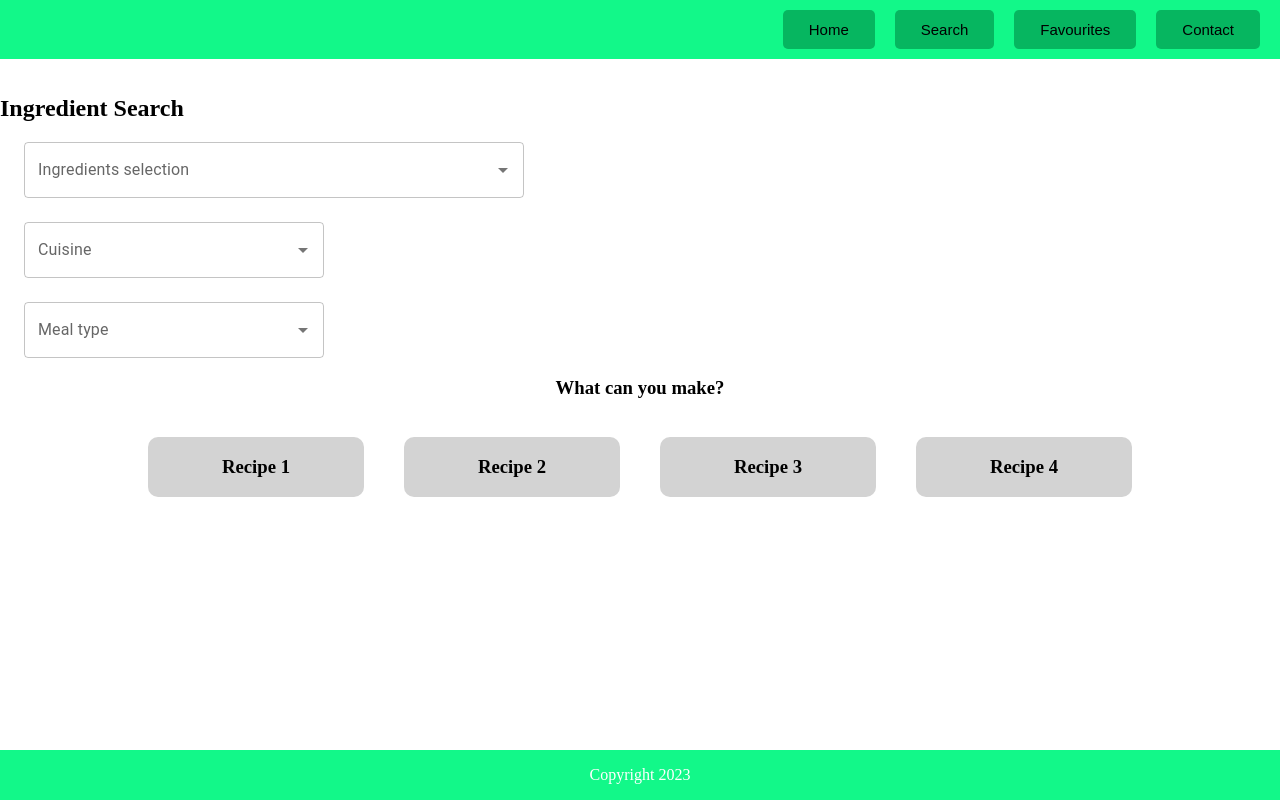
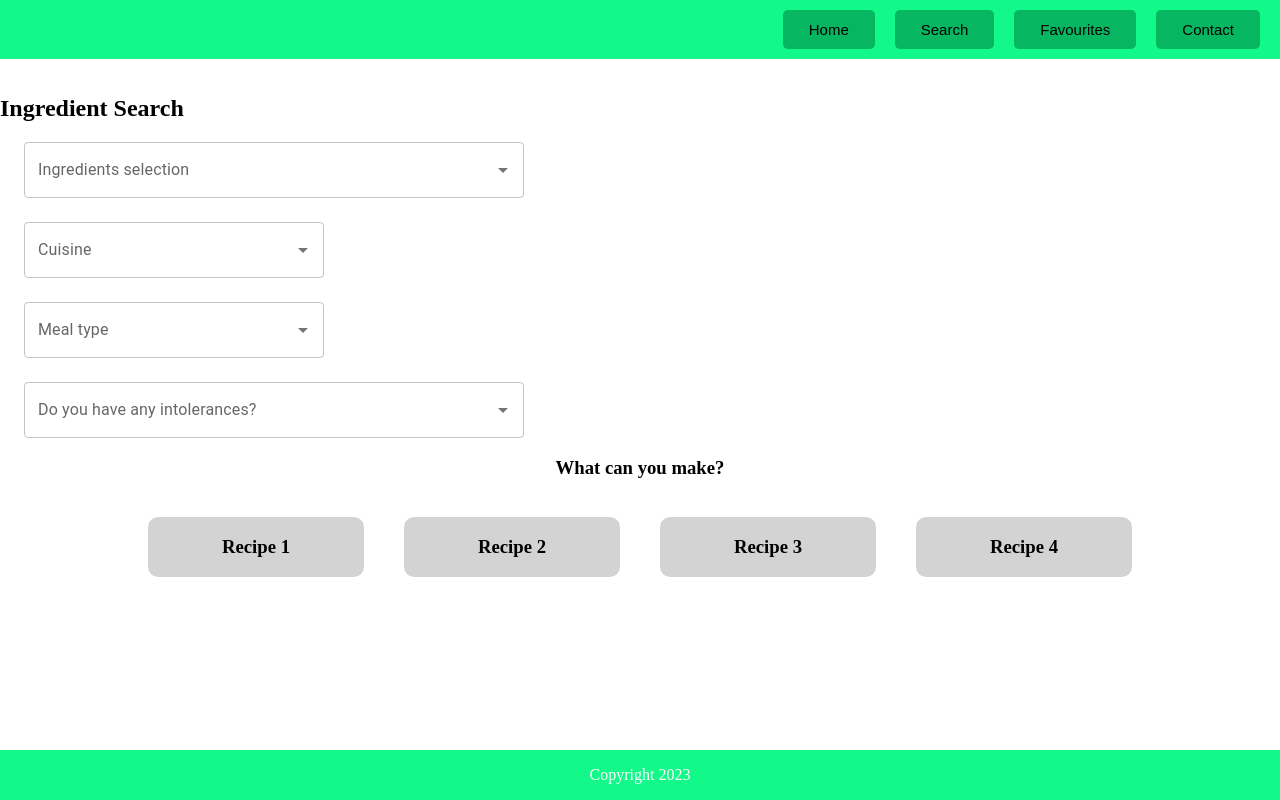
Before and after one commit to koolleeo/Hello-Crumbs-Project, a React (Create React App) app: page /search in a window 1280 px wide. Built offline with nearby package versions, Linux system fonts and the light colour scheme.

Commit message:
search page updated. Added food intolerances dropdown box, intolerances list and state

```diff
--- a/src/pages/SearchPage.js
+++ b/src/pages/SearchPage.js
@@ -4,6 +4,12 @@ import { useState } from "react";
 import Autocomplete from '@mui/material/Autocomplete';
 import TextField from '@mui/material/TextField';
 import Stack from '@mui/material/Stack';
+import { Checkbox } from "@mui/material";
+import CheckBoxOutlineBlankIcon from '@mui/icons-material/CheckBoxOutlineBlank';
+import CheckBoxIcon from '@mui/icons-material/CheckBox';
+
+const icon = <CheckBoxOutlineBlankIcon fontSize="small" />;
+const checkedIcon = <CheckBoxIcon fontSize="small" />;
 
 
 function SearchPage() {
@@ -19,6 +25,10 @@ function SearchPage() {
   // define state for meal type
 
     const [mealType, setMealType] = useState([]);
+
+  // define state for intolerances
+
+    const [intolerance, setIntolerance] = useState([]);
 
 
   return (
@@ -101,6 +111,37 @@ function SearchPage() {
                   sx={{ width: 300 }}
                   renderInput={(params) => <TextField {...params} label="Meal type" />}
                 />
+
+                {/* intolerances */}
+
+                <Autocomplete
+                      multiple
+                      id="checkboxes-tags-demo"
+                      options={intolerances}
+                      disableCloseOnSelect
+                      getOptionLabel={(option) => option.type}
+
+                      onChange={(event, newValue) => {
+                        event.preventDefault();
+                        setIntolerance(newValue);
+                      }}
+
+                      renderOption={(props, option, { selected }) => (
+                        <li {...props}>
+                          <Checkbox
+                            icon={icon}
+                            checkedIcon={checkedIcon}
+                            style={{ marginRight: 8 }}
+                            checked={selected}
+                          />
+                          {option.type}
+                        </li>
+                      )}
+                      style={{ width: 500 }}
+                      renderInput={(params) => (
+                        <TextField {...params} label="Do you have any intolerances?" placeholder="Intolerances" />
+                      )}
+                    />
 
                 </Stack>
           </div>
@@ -1184,5 +1225,24 @@ const meal = [
 
 ];
 
+// intolerances
+
+const intolerances = [
+
+  { index: 1, type: "Dairy" },
+  { index: 2, type: "Egg" },
+  { index: 3, type: "Gluten" },
+  { index: 4, type: "Grain" },
+  { index: 5, type: "Peanut" },
+  { index: 6, type: "Seafood" },
+  { index: 7, type: "Sesame" },
+  { index: 8, type: "Shellfish" },
+  { index: 9, type: "Soy" },
+  { index: 10, type: "Sulfite" },
+  { index: 11, type: "Tree Nut" },
+  { index: 12, type: "Wheat" },
+
+];
+
 
 export default SearchPage;
```
